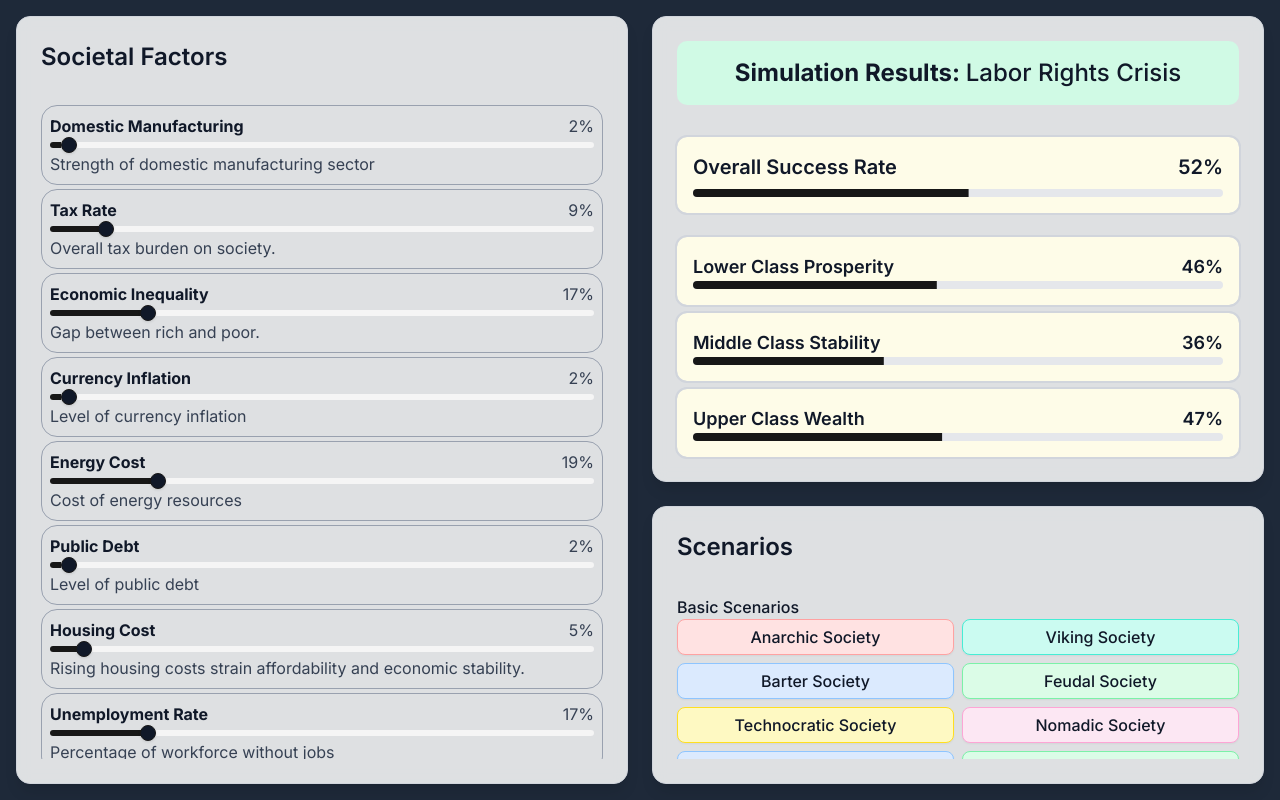
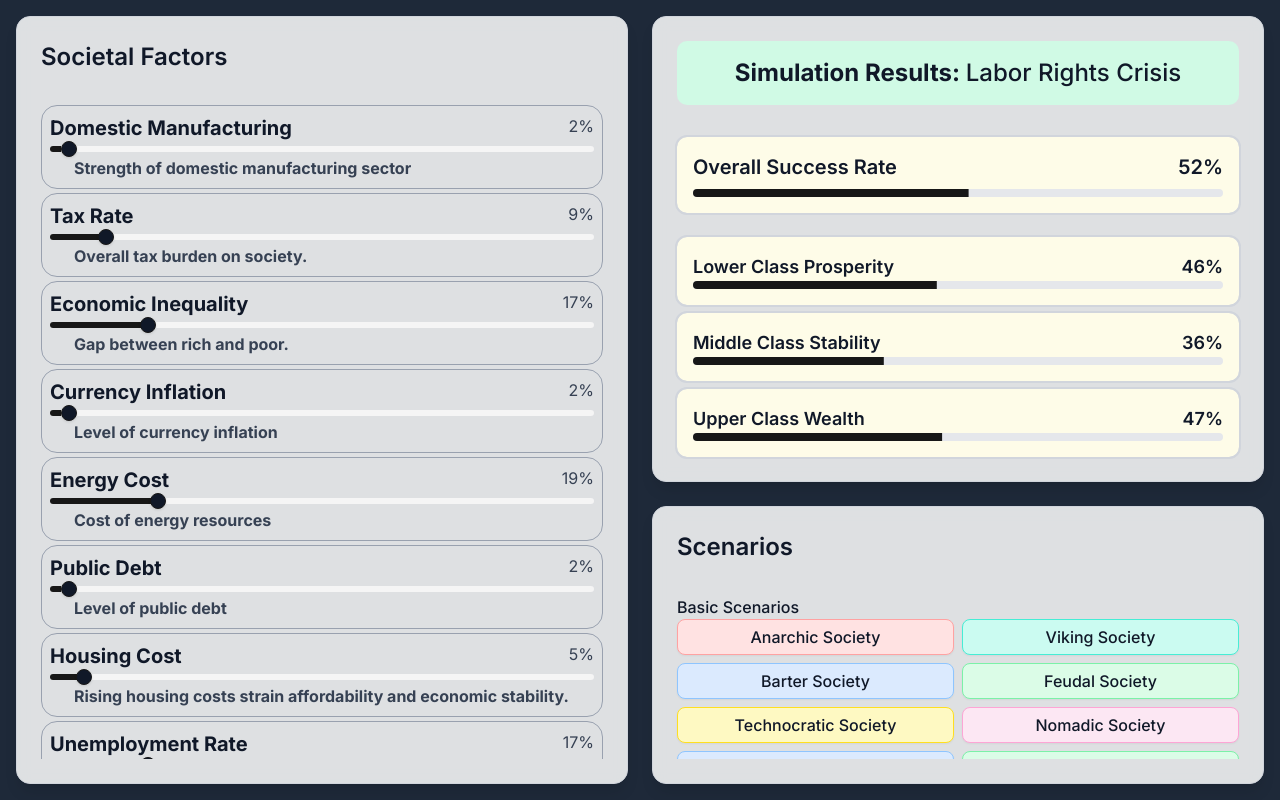
Before and after one commit to petermsouzajr/civilization, a Next.js app: page / in a window 1280 px wide. Built offline with nearby package versions, Linux system fonts and the light colour scheme.

Commit message:
new layout

```diff
--- a/src/app/page.tsx
+++ b/src/app/page.tsx
@@ -266,7 +266,7 @@ export default function Home() {
                     className="space-y-1 rounded-2xl p-2 border border-gray-400 dark:border-gray-600"
                   >
                     <div className="flex justify-between">
-                      <span className="text-base font-bold text-gray-900 dark:text-gray-100">
+                      <span className="text-xl font-bold text-gray-900 dark:text-gray-100">
                         {factor.name}
                       </span>
                       <span className="text-base text-gray-700 dark:text-gray-300">
@@ -284,7 +284,7 @@ export default function Home() {
                       }
                       className="[&_[role=slider]]:bg-gray-900 dark:[&_[role=slider]]:bg-gray-300"
                     />
-                    <p className="text-base text-gray-700 dark:text-gray-300">
+                    <p className="font-bold pl-6 text-gray-700 dark:text-gray-300">
                       {factor.description}
                     </p>
                   </div>
```
